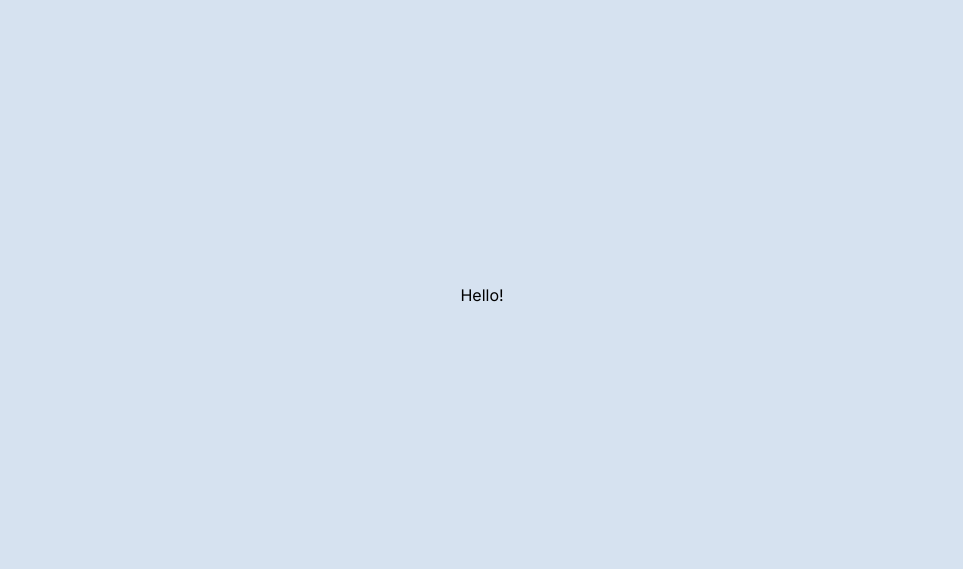
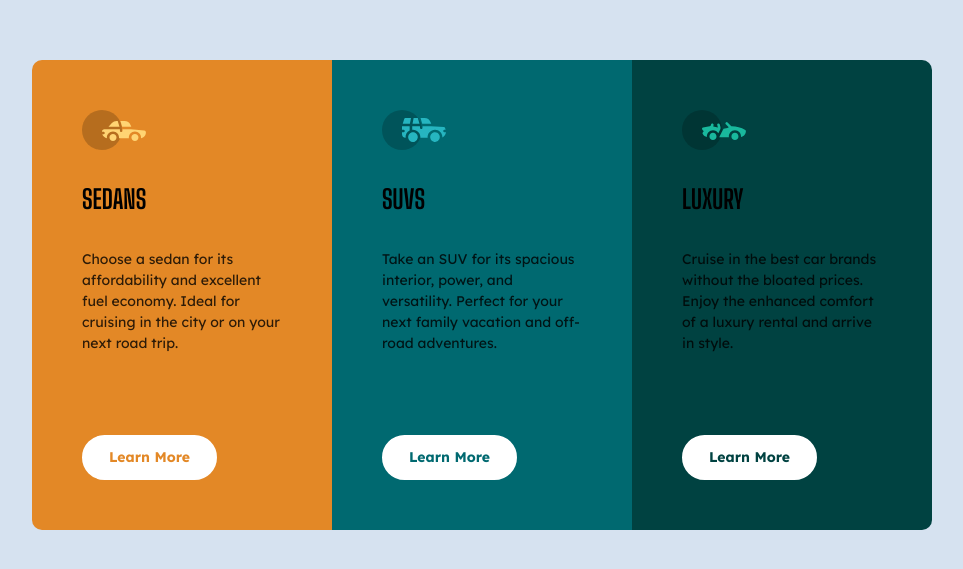
Before and after one commit to deedeedev/frontend-practice, a Next.js app: page /frontend-mentor/03-3-column-preview-card-component in a window 1280 px wide. Shown: the part 105-674 px from the top of the page, without its empty margins (158-1121 px from the left). Built offline with nearby package versions, Linux system fonts and the light colour scheme.

Commit message:
Implemented PreviewCard component

```diff
--- a/src/components/PreviewCard/PreviewCard.tsx
+++ b/src/components/PreviewCard/PreviewCard.tsx
@@ -1,5 +1,142 @@
-import styles from "./styles.module.css";
+"use client";
+
+import Image from "next/image";
+import styled from "styled-components";
+import { Lexend_Deca, Big_Shoulders_Display } from "next/font/google";
+
+import iconSedans from "./icon-sedans.svg";
+import iconSuvs from "./icon-suvs.svg";
+import iconLuxury from "./icon-luxury.svg";
+
+const lexendDecaFont = Lexend_Deca({
+  subsets: ["latin"],
+  weight: ["400", "700"],
+  display: "swap",
+});
+
+const bigShouldersDisplayFont = Big_Shoulders_Display({
+  subsets: ["latin"],
+  weight: ["400", "700"],
+  display: "swap",
+});
 
 export default function PreviewCard() {
-  return <h1>Hello!</h1>;
+  return (
+    <Wrapper className={lexendDecaFont.className}>
+      <SedansColumn>
+        <Icon src={iconSedans} alt="" />
+        <Title className={bigShouldersDisplayFont.className}>Sedans</Title>
+        <Text>
+          Choose a sedan for its affordability and excellent fuel economy. Ideal for cruising in the city or on your
+          next road trip.
+        </Text>
+        <Button>Learn More</Button>
+      </SedansColumn>
+      <SuvsColumn>
+        <Icon src={iconSuvs} alt="" />
+        <Title className={bigShouldersDisplayFont.className}>Suvs</Title>
+        <Text>
+          Take an SUV for its spacious interior, power, and versatility. Perfect for your next family vacation and
+          off-road adventures.
+        </Text>
+        <Button>Learn More</Button>
+      </SuvsColumn>
+      <LuxuryColumn>
+        <Icon src={iconLuxury} alt="" />
+        <Title className={bigShouldersDisplayFont.className}>Luxury</Title>
+        <Text>
+          Cruise in the best car brands without the bloated prices. Enjoy the enhanced comfort of a luxury rental and
+          arrive in style.
+        </Text>
+        <Button>Learn More</Button>
+      </LuxuryColumn>
+    </Wrapper>
+  );
 }
+
+const Wrapper = styled.div`
+  --bright-orange: hsl(31, 77%, 52%);
+  --dark-cyan: hsl(184, 100%, 22%);
+  --very-dark-cyan: hsl(179, 100%, 13%);
+  display: grid;
+  grid-template-columns: 1fr;
+
+  @media (min-width: calc(600rem / 16)) {
+    grid-template-columns: repeat(3, 1fr);
+  }
+`;
+
+const Column = styled.div`
+  display: flex;
+  flex-direction: column;
+  justify-content: space-between;
+  max-width: calc(300rem / 16);
+  min-height: calc(470rem / 16);
+  padding: calc(50rem / 16);
+`;
+
+const SedansColumn = styled(Column)`
+  background-color: var(--bright-orange);
+  border-radius: 10px 10px 0 0;
+
+  button {
+    color: var(--bright-orange);
+  }
+
+  @media (min-width: calc(600rem / 16)) {
+    border-radius: 10px 0 0 10px;
+  }
+`;
+
+const SuvsColumn = styled(Column)`
+  background-color: var(--dark-cyan);
+
+  button {
+    color: var(--dark-cyan);
+  }
+`;
+
+const LuxuryColumn = styled(Column)`
+  background-color: var(--very-dark-cyan);
+  border-radius: 0 0 10px 10px;
+
+  button {
+    color: var(--very-dark-cyan);
+  }
+
+  @media (min-width: calc(600rem / 16)) {
+    border-radius: 0 10px 10px 0;
+  }
+`;
+
+const Icon = styled(Image)``;
+
+const Title = styled.h1`
+  text-transform: uppercase;
+  font-size: calc(26rem / 16);
+  font-weight: 700;
+  margin: calc(30rem / 16) 0;
+`;
+
+const Text = styled.p`
+  flex-grow: 1;
+  font-size: calc(14rem / 16);
+  font-weight: 400;
+  opacity: 0.8;
+`;
+
+const Button = styled.button`
+  align-self: flex-start;
+  background-color: white;
+  border: 2px solid white;
+  border-radius: 25px;
+  padding: calc(10rem / 16) calc(25rem / 16);
+  font-size: calc(14rem / 16);
+  font-weight: 700;
+
+  &:hover {
+    background-color: transparent;
+    color: white;
+    cursor: pointer;
+  }
+`;
```
